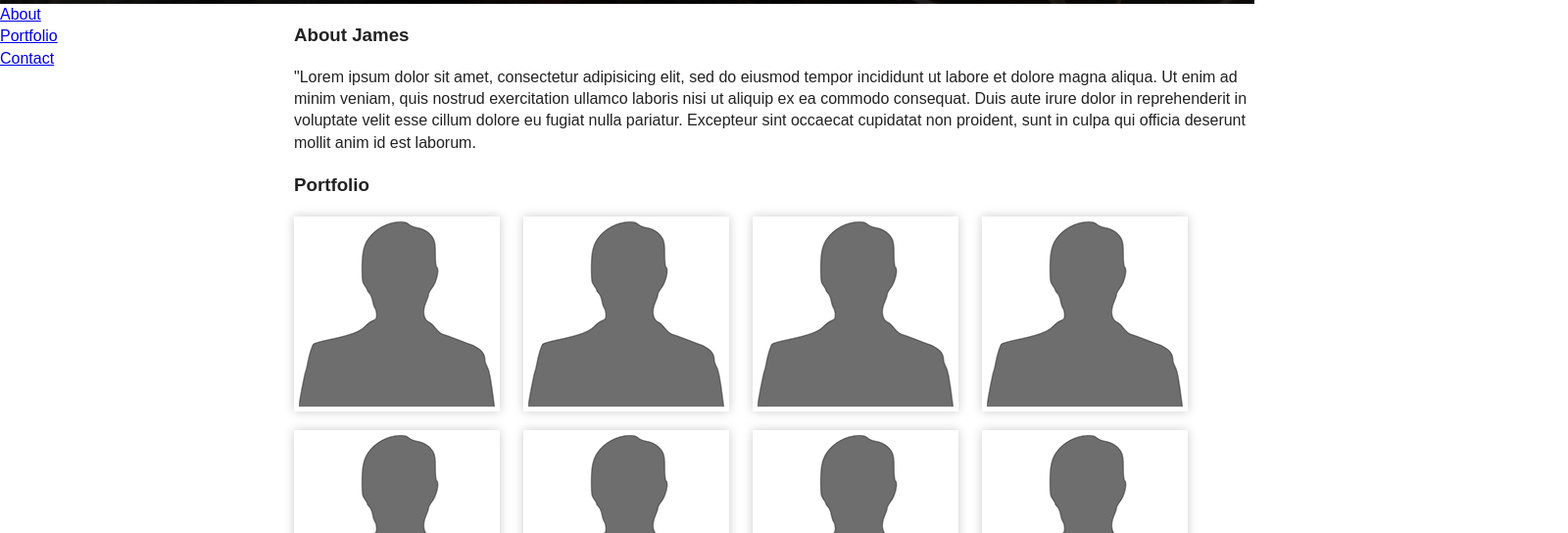
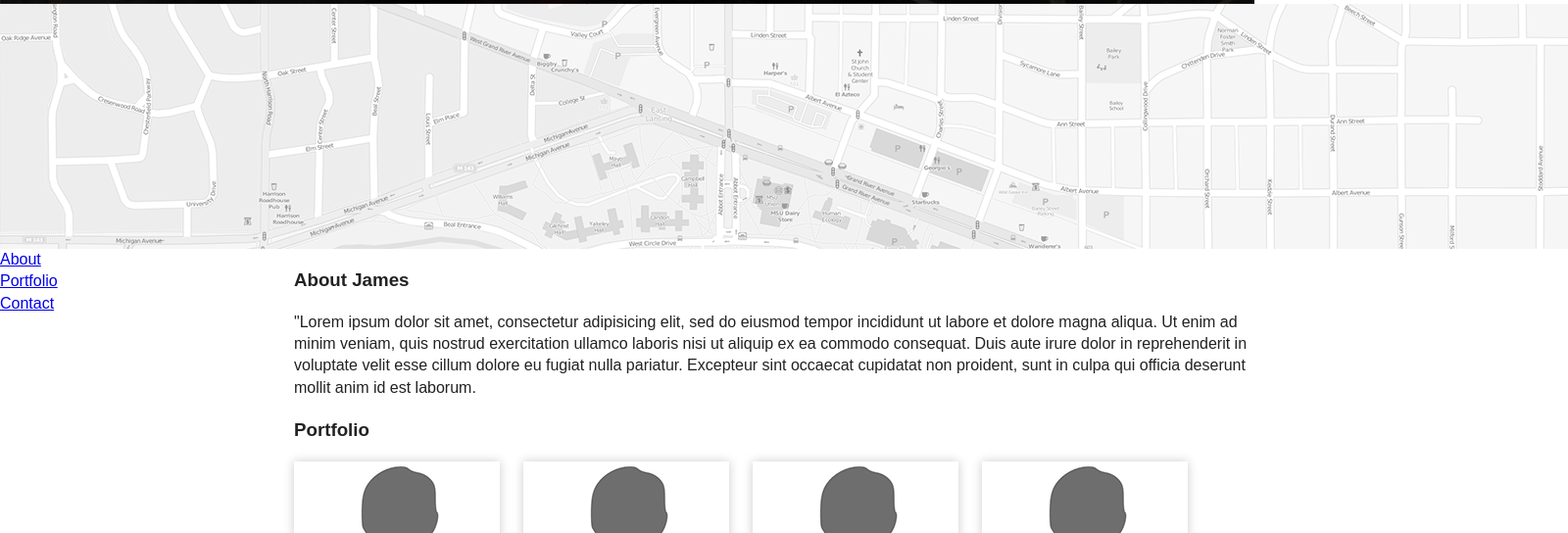
Before and after one commit to folkert4/TC349, a plain HTML site: page W9/index.html in a window 1280 px wide. Shown: the part 556-1100 px from the top of the page at 98% size, 1600 px wide, since content can reach past the window. Drawn offline with nearby package versions, Linux system fonts and the light colour scheme.

Commit message:
fixed error in map

```diff
--- a/W9/css/main.css
+++ b/W9/css/main.css
@@ -139,7 +139,7 @@ h2 {
     color: #FFF;
 }
 
-#map_location {
+#map-location {
     background: #f3f3f3;
     background-position: center;
     height: 250px;
--- a/W9/index.html
+++ b/W9/index.html
@@ -21,7 +21,7 @@
         <h1>James W. Folkert</h1>
         <h2>IT Professional, East Lansing, MI
         </header>
-        <div id="map-location" data-0="background-image:url(img/map_bw_cropped.png);opacity:.5;" data-500="background-image:url(img/map_color_cropped.png);opacity:1;" data-800="opacity:.5;">
+        <div id="map-location" data-0="background-image:url(img/map_bw_cropped.png);opacity:.5;" data-300="background-image:url(img/map_color_cropped.png);opacity:1;" data-600="opacity:.5;">
         </div>
         <nav>
             <ul>
```
